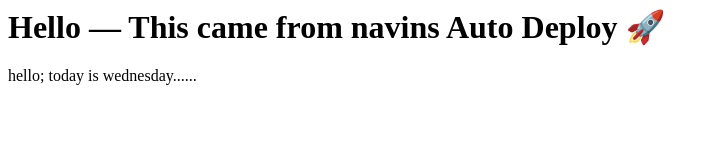
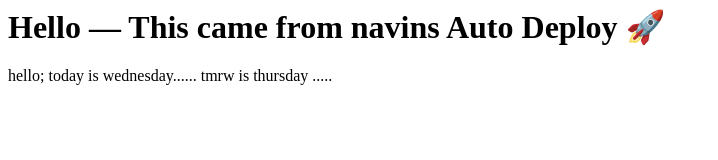
Before and after one commit to navinkumar2701007/magic-website, a plain HTML site: page index.html in a window 1280 px wide. Shown: the whole page, without its empty margins (0-718 px from the left). Drawn offline with Linux system fonts and the light colour scheme.

```diff
--- a/index.html
+++ b/index.html
@@ -2,3 +2,4 @@
 
  hello;
        today is wednesday......
+       tmrw is thursday .....
```
